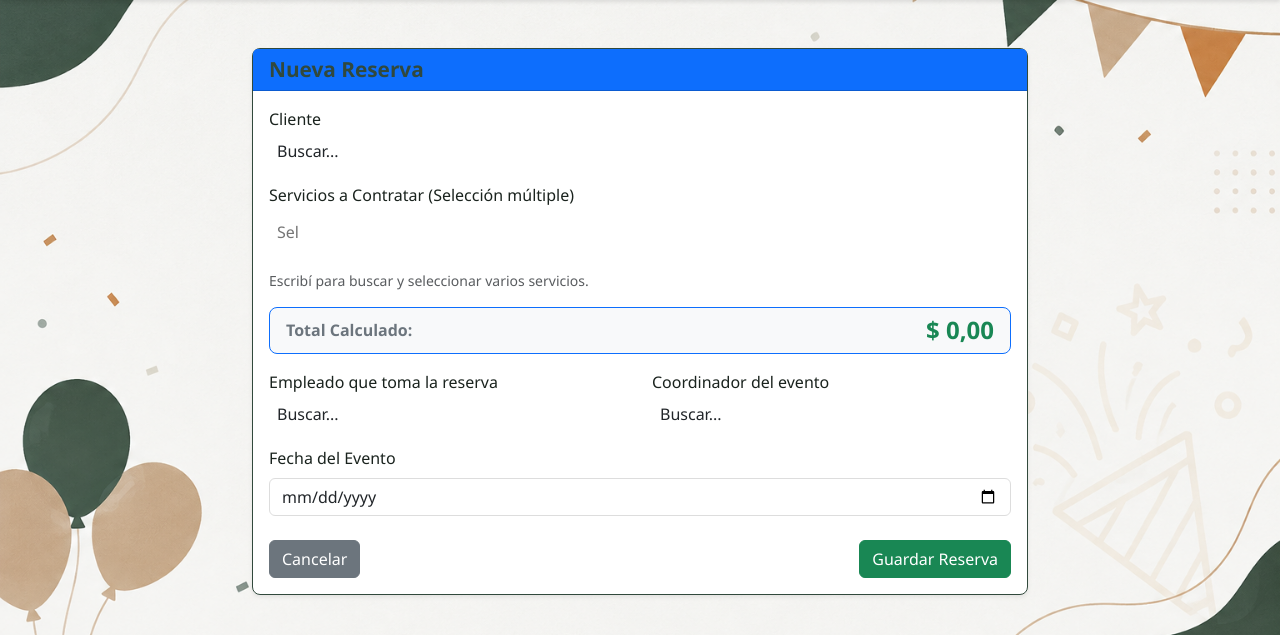
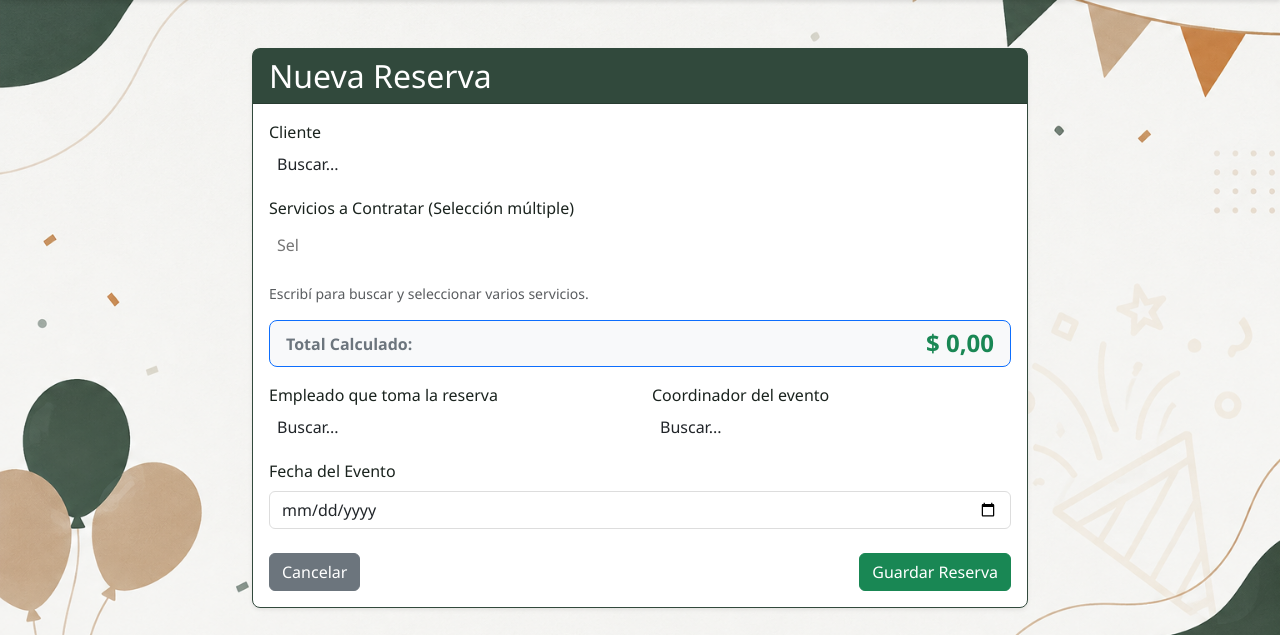
Before and after one commit to LucasParra95/proyecto-python-django, a Django app: page /servicios/reservas/nueva in a window 1280 px wide. Shown: the part 66-701 px from the top of the page. Run offline with Django 5.2, Linux system fonts and the light colour scheme; data that the repository does not hold is empty; some libraries are stand-ins or nearby versions.

Commit message:
Correcciones de detalles en estilos

```diff
--- a/servicios/templates/reserva.html
+++ b/servicios/templates/reserva.html
@@ -8,8 +8,8 @@
 <div class="row justify-content-center">
     <div class="col-md-8">
         <div class="card shadow-sm">
-            <div class="card-header bg-primary text-white">
-                <h4 class="card-title mb-0">{% if object %}Editar Reserva{% else %}Nueva Reserva{% endif %}</h4>
+            <div class="card-header">
+                <h2 class="mb-0">{% if object %}Editar Reserva{% else %}Nueva Reserva{% endif %}</h2>
             </div>
             <div class="card-body">
                 <form method="post">
--- a/servicios/views.py
+++ b/servicios/views.py
@@ -751,7 +751,7 @@
         context['mensaje_vacio'] = 'No hay reservas registradas en el sistema.'
 
         context['boton_principal_url'] = reverse_lazy('crear_reserva')
-        context['boton_principal_texto'] = '➕ Nueva Reserva'
+        context['boton_principal_texto'] = 'Nueva Reserva'
 
         context['columnas'] = [
             {'nombre': 'ID', 'campo': 'pk'},
@@ -764,7 +764,7 @@
         ]
 
         context['acciones'] = [
-            {'url_pattern': '/servicios/reservas/editar/', 'clase': 'warning', 'texto': 'Editar'},
+            {'url_pattern': '/servicios/reservas/editar/', 'clase': 'primary', 'texto': 'Editar'},
             {'url_pattern': '/servicios/reservas/eliminar/', 'clase': 'danger', 'texto': 'Eliminar'},
         ]
 
```
